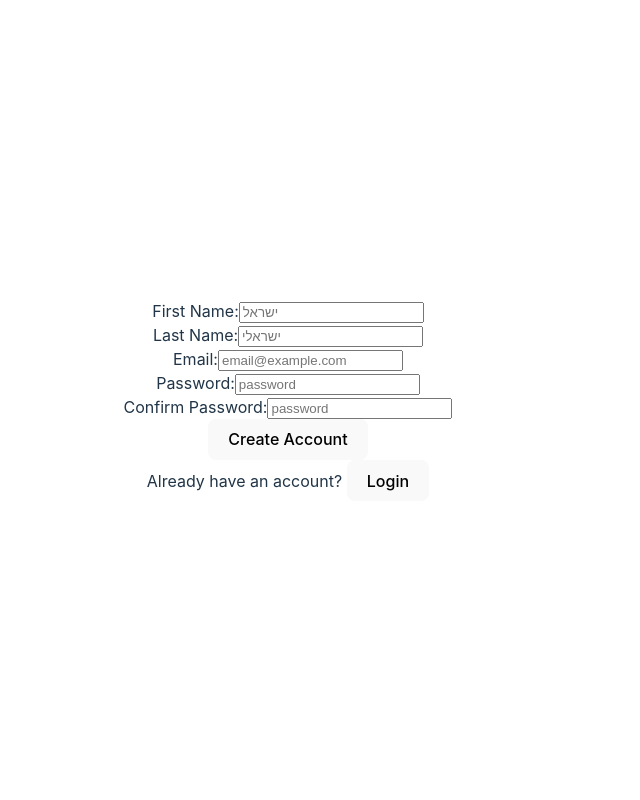
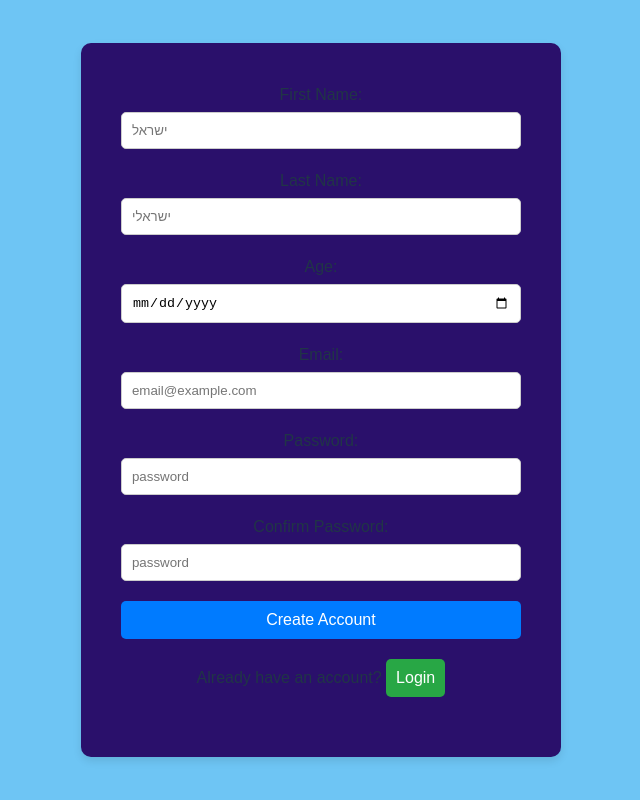
Before and after one commit to elazar4/front_and_back_login, a React app in the folder frontend/overlap-project/: page /createAccount in a window 1280 px wide. Shown: the whole page, without its empty margins (352-992 px from the left). Built offline with nearby package versions, Linux system fonts and the light colour scheme; the HTML template or start-up script is replaced by a standard one.

Commit message:
finish create account logic an design

```diff
--- a/frontend/overlap-project/package.json
+++ b/frontend/overlap-project/package.json
@@ -17,6 +17,7 @@
     "@mui/x-date-pickers": "^7.7.1",
     "axios": "^1.7.2",
     "react": "^18.2.0",
+    "react-datepicker": "^7.2.0",
     "react-dom": "^18.2.0",
     "react-router-dom": "^6.23.1"
   },
--- /dev/null
+++ b/frontend/overlap-project/src/view/pages/create_account/CreateAccount.css
@@ -0,0 +1,93 @@
+/* CreateAccount.css */
+
+body {
+    font-family: Arial, sans-serif;
+    background-color: #6ec5f4;
+    display: flex;
+    justify-content: center;
+    align-items: center;
+    height: 100vh;
+    margin: 0;
+  }
+
+  .create-account-container {
+    background-color: #2a106b;
+    padding: 40px;
+    border-radius: 10px;
+    box-shadow: 0 4px 8px rgba(0, 0, 0, 0.1);
+    max-width: 400px;
+    width: 100%;
+  }
+
+  .create-account-container h2 {
+    text-align: center;
+    margin-bottom: 20px;
+    color: #333;
+  }
+
+  .create-account-container div {
+    margin-bottom: 20px;
+  }
+
+  .create-account-container input[type="text"],
+  .create-account-container input[type="email"],
+  .create-account-container input[type="password"] ,
+  .create-account-container input[type="date"] {
+    width: 100%;
+    padding: 10px;
+    border: 1px solid #ccc;
+    border-radius: 5px;
+    box-sizing: border-box;
+    margin-top: 5px;
+  }
+
+  .create-account-container .react-datepicker-wrapper {
+    width: 100%;
+  }
+
+  .create-account-container .react-datepicker__input-container input {
+    width: 100%;
+    padding: 10px;
+    border: 1px solid #ccc;
+    border-radius: 5px;
+    box-sizing: border-box;
+    margin-top: 5px;
+  }
+
+  .create-account-container button[type="submit"],
+  .create-account-container button {
+    width: 100%;
+    padding: 10px;
+    background-color: #007bff;
+    color: white;
+    border: none;
+    border-radius: 5px;
+    cursor: pointer;
+    font-size: 16px;
+  }
+
+  .create-account-container button[type="submit"]:hover,
+  .create-account-container button:hover {
+    background-color: #0056b3;
+  }
+
+  .create-account-container p {
+    color: red;
+    font-size: 14px;
+    margin-top: 5px;
+    text-align: center;
+  }
+
+  .create-account-container .login-redirect {
+    text-align: center;
+    margin-top: 20px;
+  }
+
+  .create-account-container .login-redirect button {
+    width: auto;
+    background-color: #28a745;
+  }
+
+  .create-account-container .login-redirect button:hover {
+    background-color: #218838;
+  }
--- a/frontend/overlap-project/src/view/pages/create_account/CreateAccount.tsx
+++ b/frontend/overlap-project/src/view/pages/create_account/CreateAccount.tsx
@@ -1,5 +1,9 @@
 import React, { useState } from "react";
 import { useNavigate } from "react-router-dom";
+
+import 'react-datepicker/dist/react-datepicker.css';
+import "./CreateAccount.css";
+
 
 interface BooleanArray {
   firstNameValid: boolean;
@@ -7,6 +11,7 @@ interface BooleanArray {
   emailValid: boolean;
   passwordValid: boolean;
   confirmPasswordValid: boolean;
+  ageValid: boolean;
 }
 
 // Initialize the boolean array with specific values
@@ -15,7 +20,8 @@ const booleanArray: BooleanArray = {
   LastNameValid: false,
   emailValid: false,
   passwordValid: false,
-  confirmPasswordValid: false
+  confirmPasswordValid: false,
+  ageValid: false,
 };
 
 function CreateAccount () {
@@ -33,6 +39,9 @@ function CreateAccount () {
 
   const [confirmPassword, setConfirmPassword] = useState("");
   const [ConfirmPasswordErrorMessage, setConfirmPasswordErrorMessage] = useState('');
+
+  const [age, setAge] = useState<string>('');
+  const [AgeErrorMessage, setAgeErrorMessage] = useState('');
 
   const [errorMessage, setErrorMessage] = useState("");
 
@@ -114,10 +123,37 @@ function CreateAccount () {
     }
   };
 
+  const calculateDateDifference = (date: string): number => {
+    console.log('Date input (before conversion):', date);
+
+    const [year, month, day] = date.split('-').map(Number);
+    const givenDate = new Date(year, month - 1, day);
+
+    givenDate.setHours(0, 0, 0, 0);
+    const today = new Date();
+    today.setHours(0, 0, 0, 0);
+
+    const timeDifference = today.getTime() - givenDate.getTime();
+    return Math.floor(timeDifference / (1000 * 3600 * 24)) / 365;
+  };
+
+  const handleDateChange = (e: React.ChangeEvent<HTMLInputElement>) => {
+    const newDate = e.target.value;
+    setAge(e.target.value);
+    if (calculateDateDifference(newDate) < 10 && newDate !== '') {
+      booleanArray.ageValid = false
+      setAgeErrorMessage('Age must be 10 minimum');
+    } else {
+      booleanArray.ageValid = newDate !== ''
+      setAgeErrorMessage('');
+    }
+  };
+
   const allTrue = Object.values(booleanArray).every(value => value === true);
 
-  const handleSubmit = (e: React.FormEvent) => {
+  const handleSubmit = () => {
     if(allTrue){
+      booleanArray.firstNameValid = false
       navigate("/Welcome")
     }
     else{
@@ -126,7 +162,7 @@ function CreateAccount () {
   };
 
   return (
-    <form onSubmit={handleSubmit}>
+    <div className="create-account-container">
       <div>
         <label htmlFor="firstName">First Name:</label>
         <input
@@ -149,6 +185,18 @@ function CreateAccount () {
         />
         {LastNameErrorMessage && <p style={{ color: 'red' }}>{LastNameErrorMessage}</p>}
       </div>
+      <div>
+      <label htmlFor="age">Age:</label>
+      <input
+        placeholder="Select your birth date"
+        type="date"
+        name="age"
+        id="age"
+        value={age}
+        onChange={handleDateChange}
+      />
+      {AgeErrorMessage && <p style={{ color: 'red' }}>{AgeErrorMessage}</p>}
+    </div>
       <div>
         <label htmlFor="email">Email:</label>
         <input
@@ -182,11 +230,12 @@ function CreateAccount () {
         />
         {ConfirmPasswordErrorMessage && <p style={{ color: 'red' }}>{ConfirmPasswordErrorMessage}</p>}
       </div>
-      <button type="submit">Create Account</button>
-      <div>
+      <button type="submit" onClick={handleSubmit}>Create Account</button>
+      <p>{errorMessage}</p>
+      <div className="login-redirect">
           Already have an account? <button onClick={handleLogin}>Login</button>
         </div>
-    </form>
+        </div>
   );
 };
 
--- a/frontend/overlap-project/src/view/pages/login/Login.css
+++ b/frontend/overlap-project/src/view/pages/login/Login.css
@@ -1,53 +1,78 @@
-.container {
-    max-width: 400px;
-    margin: 0 auto;
-    padding: 20px;
-    border: 1px solid #ccc;
-    border-radius: 5px;
-  }
+/* Login.css */
 
-  h2 {
-    text-align: center;
-  }
+body {
+  font-family: Arial, sans-serif;
+  background-color: #558cde;
+  display: flex;
+  justify-content: center;
+  align-items: center;
+  height: 100vh;
+  margin: 0;
+}
 
-  .input-group {
-    margin-bottom: 10px;
-  }
+.login-container {
+  background-color: #1f0d62;
+  padding: 40px;
+  border-radius: 10px;
+  box-shadow: 0 4px 8px rgba(0, 0, 0, 0.1);
+  max-width: 400px;
+  width: 100%;
+}
 
-  .input-group label {
-    display: block;
-    margin-bottom: 5px;
-  }
+.login-container h2 {
+  text-align: center;
+  margin-bottom: 20px;
+  color: #333;
+}
 
-  .input-group input {
-    width: 100%;
-    padding: 8px;
-    border: 1px solid #ccc;
-    border-radius: 4px;
-  }
+.login-container div {
+  margin-bottom: 20px;
+}
 
-  .button-group {
-    text-align: center;
-    margin-top: 10px;
-  }
+.login-container input[type="email"],
+.login-container input[type="password"] {
+  width: 100%;
+  padding: 10px;
+  border: 1px solid #ccc;
+  border-radius: 5px;
+  box-sizing: border-box;
+  margin-top: 5px;
+}
 
-  .button-group button {
-    padding: 8px 16px;
-    background-color: #4caf50;
-    color: white;
-    border: none;
-    border-radius: 4px;
-    cursor: pointer;
-  }
+.login-container button[type="submit"],
+.login-container button {
+  width: 100%;
+  padding: 10px;
+  background-color: #007bff;
+  color: white;
+  border: none;
+  border-radius: 5px;
+  cursor: pointer;
+  font-size: 16px;
+}
 
-  .button-group button:hover {
-    background-color: #45a049;
-  }
+.login-container button[type="submit"]:hover,
+.login-container button:hover {
+  background-color: #0056b3;
+}
 
-  .submit-button {
-    background-color: #008cba;
-  }
+.login-container p {
+  color: red;
+  font-size: 14px;
+  margin-top: 5px;
+  text-align: center;
+}
 
-  .submit-button:hover {
-    background-color: #0077a3;
-  }
+.login-container .create-account {
+  text-align: center;
+  margin-top: 20px;
+}
+
+.login-container .create-account button {
+  width: auto;
+  background-color: #28a745;
+}
+
+.login-container .create-account button:hover {
+  background-color: #218838;
+}
--- a/frontend/overlap-project/src/view/pages/login/Login.tsx
+++ b/frontend/overlap-project/src/view/pages/login/Login.tsx
@@ -74,8 +74,8 @@ const handleSubmit = async () => {
 };
 
   return (
-    <div>
-      <h2>Login</h2>
+<div className="login-container">
+        <h2>Login</h2>
 
       <div>
         <div>
@@ -101,7 +101,7 @@ const handleSubmit = async () => {
         </div>
         <button type="submit" onClick={handleWelcome}> Login</button>
       </div>
-      <div>
+      <div className="create-account">
           Don't have an account? <button onClick={handleCreateAccount}>Create Account</button>
         </div>
     </div>
```
Also changed, not shown: 1 other file (tests, documents, lock files or other folders).
